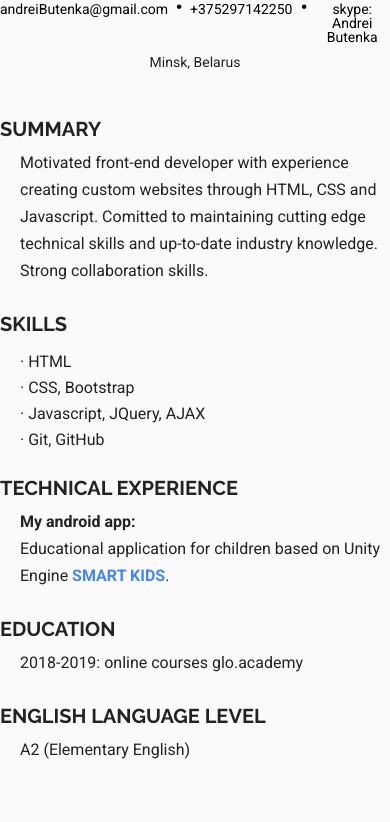
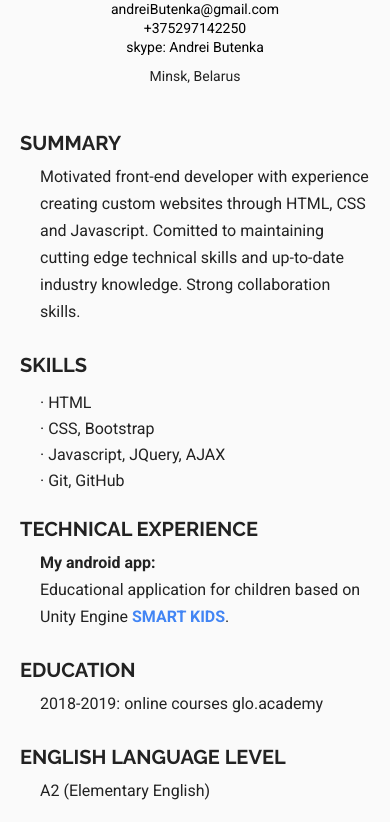
Before and after one commit to andreiButenka/rsschool-2019Q1-cv, a plain HTML site: page index.html in a window 390 px wide. Shown: the part 319-1141 px from the top of the page. Drawn offline with Linux system fonts and the light colour scheme.

Commit message:
feat: add media queries in main.css

```diff
--- a/main.css
+++ b/main.css
@@ -1,5 +1,23 @@
+@media (max-width: 500px) {
+  .container .contacts {
+    display: block;
+    margin-bottom: 15px;
+  }
+  .container .contact {
+    display: block;
+    margin-left: 0;
+  }
+  .container .contacts .contact:first-child::after {
+    display: none;
+  }
+
+  .container .contacts .contact:nth-child(2)::after {
+    display: none;
+  }
+}
+
 body {
-  padding: 30px 0;
+  padding: 30px 20px;
   font-family: "Roboto", Arial, sans-serif;
   background-color: rgba(0,0,0,0.02);
 }
```
